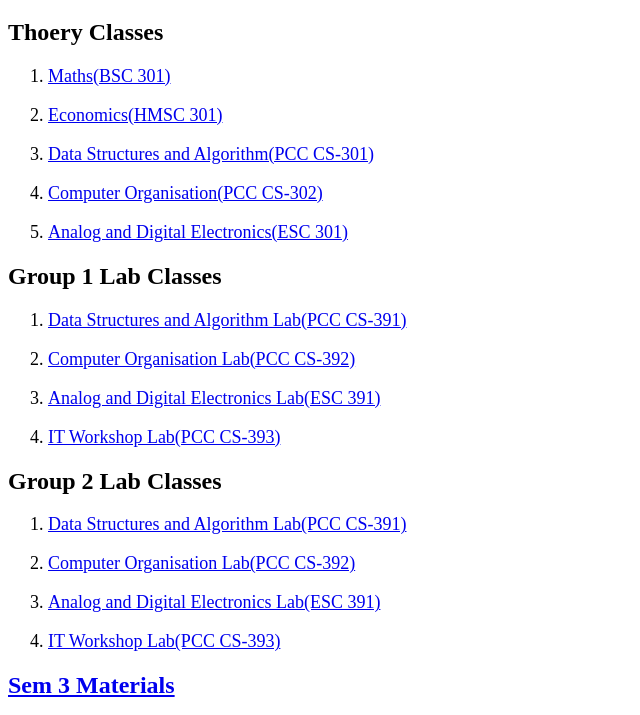
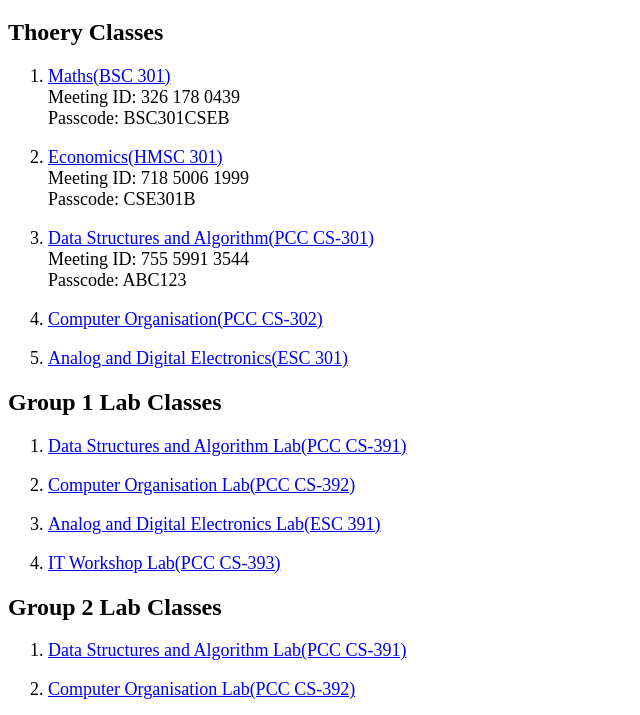
Before and after one commit to Sohampat1512/classlinks, a plain HTML site: page index.html in a window 1280 px wide. Shown: the part 61-776 px from the top of the page, without its empty margins (0-640 px from the left). Drawn offline with Linux system fonts and the light colour scheme.

Commit message:
Update index.html

```diff
--- a/index.html
+++ b/index.html
@@ -10,17 +10,23 @@
     <ol>
       <li style="font-size: 18px">
         <p style="font-size: 18px"><a href="https://us05web.zoom.us/j/3261780439?pwd=bFRkV3NvUFJmUUJjbVU5OVhldytQUT09">
-          Maths(BSC 301)</a>
+          Maths(BSC 301)</a><br>
+          Meeting ID: 326 178 0439<br>
+          Passcode: BSC301CSEB
         </p>
       </li>
       <li style="font-size: 18px">
         <p style="font-size: 18px"><a href="https://us04web.zoom.us/j/71850061999?pwd=dE5Ya0pFSlFML0JpSFFHcFJSYVczQT09#success">
-          Economics(HMSC 301)</a>
+          Economics(HMSC 301)</a><br>
+          Meeting ID: 718 5006 1999<br>
+          Passcode: CSE301B
         </p>
       </li>
       <li style="font-size: 18px">
         <p style="font-size: 18px"><a href="https://us04web.zoom.us/j/75559913544?pwd=QUs1dnIreWZKVVNuMjZQejBmR0krZz09">
-          Data Structures and Algorithm(PCC CS-301)</a>
+          Data Structures and Algorithm(PCC CS-301)</a><br>
+          Meeting ID: 755 5991 3544<br>
+          Passcode: ABC123
         </p>
       </li>
       <li style="font-size: 18px">
```
